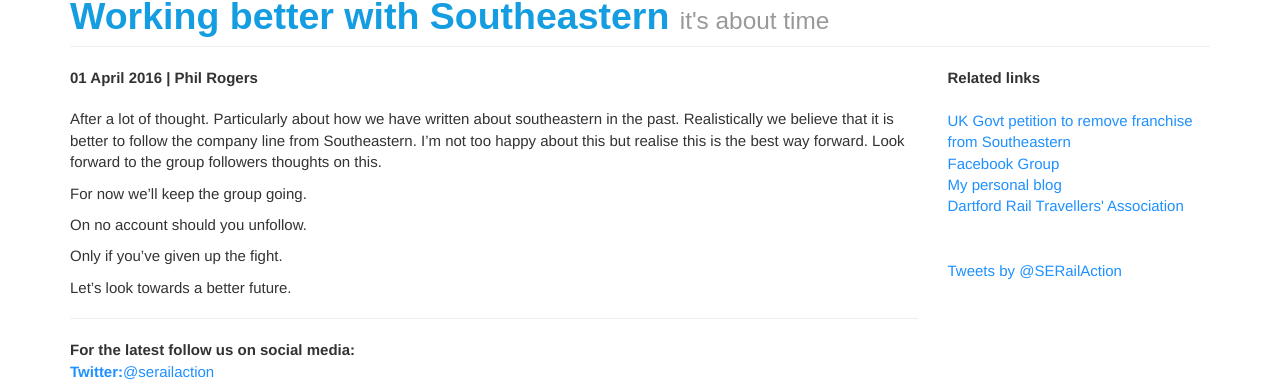
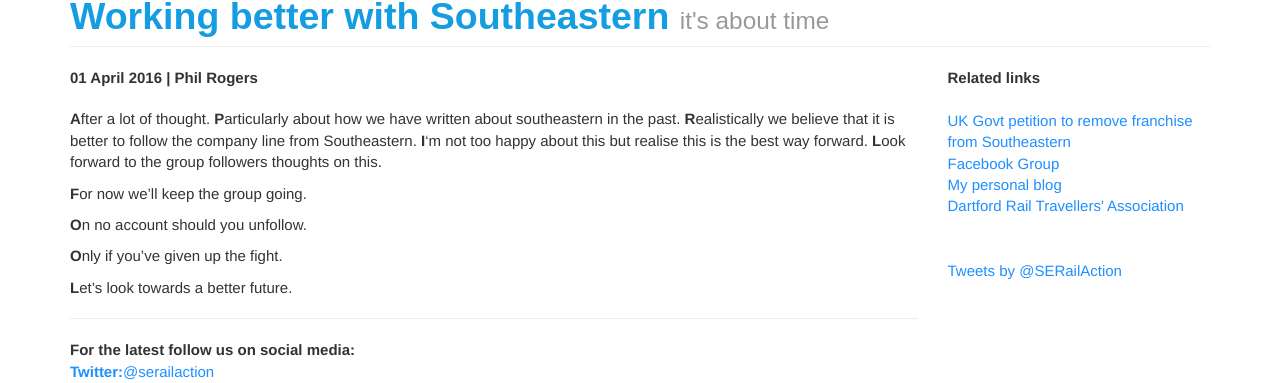
Before and after one commit to serailaction/serailaction.github.io, a Jekyll site: the page built from _posts/2016-04-01-Working-Better.md, in a window 1280 px wide. Shown: the part 138-521 px from the top of the page. Built offline with Jekyll 4.4.1, drawn with Linux system fonts in a browser that asks for light colours; nearby versions of some CDN libraries; comment, search, counter and statistics services are not loaded.

Commit message:
Update 2016-04-01-Working-Better.md

```diff
--- a/_posts/2016-04-01-Working-Better.md
+++ b/_posts/2016-04-01-Working-Better.md
@@ -5,12 +5,12 @@
 tags:
 ---
 
-After a lot of thought. Particularly about how we have written about southeastern in the past. Realistically we believe that it is better to follow the company line from Southeastern. I'm not too happy about this but realise this is the best way forward. Look forward to the group followers thoughts on this.
+**A**fter a lot of thought. **P**articularly about how we have written about southeastern in the past. **R**ealistically we believe that it is better to follow the company line from Southeastern. **I**'m not too happy about this but realise this is the best way forward. **L**ook forward to the group followers thoughts on this.
 
-For now we'll keep the group going.
+**F**or now we'll keep the group going.
 
-On no account should you unfollow.
+**O**n no account should you unfollow.
 
-Only if you've given up the fight.
+**O**nly if you've given up the fight.
 
-Let's look towards a better future.
+**L**et's look towards a better future.
```
